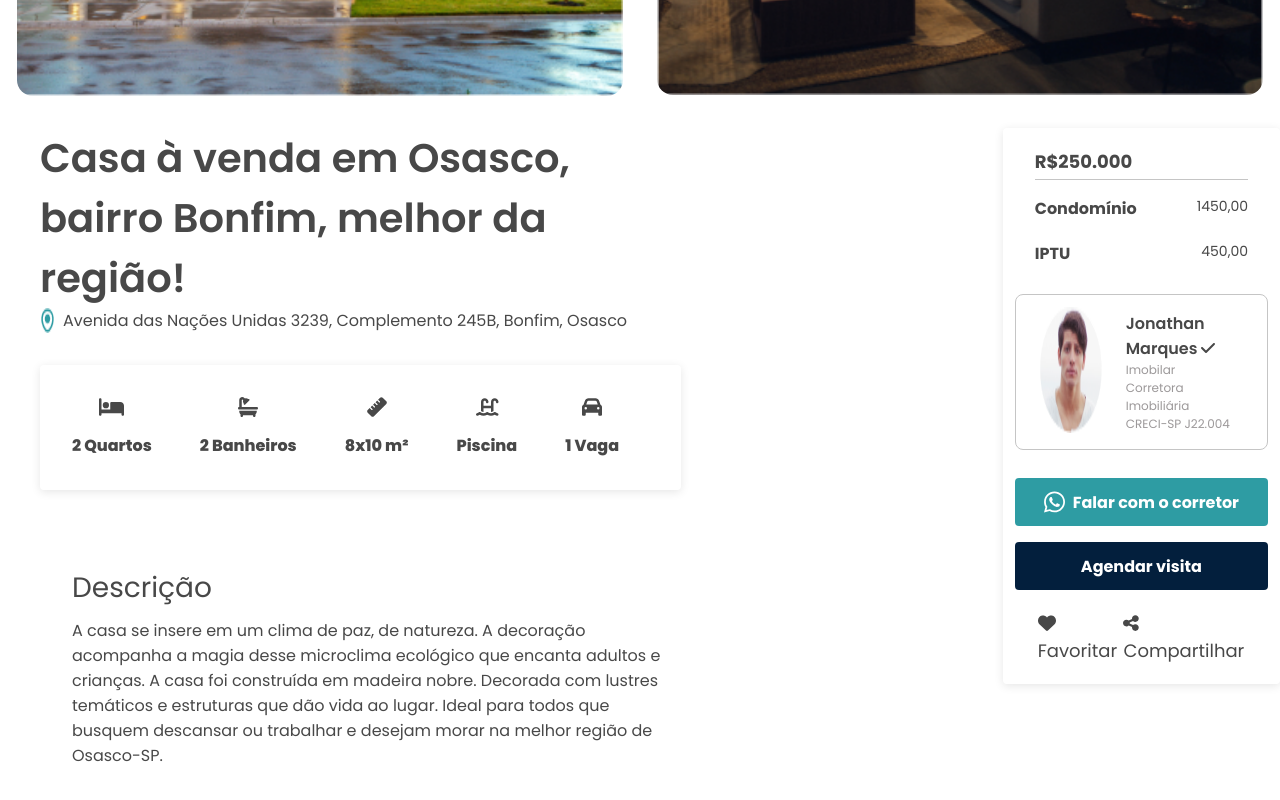
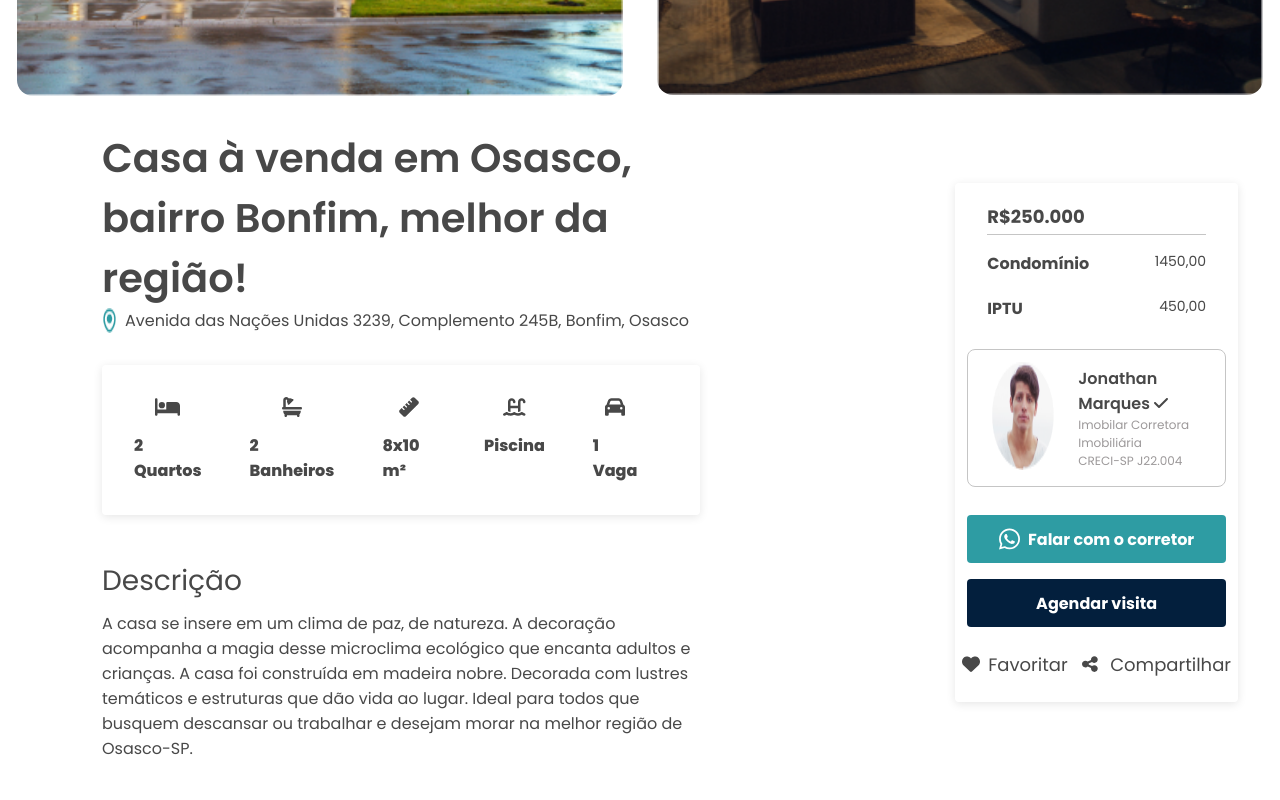
Before and after one commit to deboraCs26/desafio-taqtile-debora, a React (Create React App) app: page /home in a window 1280 px wide. Shown: the part 595-1395 px from the top of the page. After the commit the page ends 1356 px from the top, so only its background shows below. Built offline with nearby package versions, Linux system fonts and the light colour scheme.

Commit message:
adjusted

```diff
--- a/src/style/property-description/description.css
+++ b/src/style/property-description/description.css
@@ -1,11 +1,5 @@
-.description-container {
-  display: flex;
-}
-.text-description {
-  margin: 0 40px;
-}
-.title-properties {
-  width: 70%;
+.description-section {
+  padding: 0 60px;
 }
 .card-description {
   display: flex;
@@ -14,7 +8,6 @@
   margin-right: 30px;
   padding: 16px;
 }
-
 .item {
   display: flex;
   flex-direction: column;
@@ -22,20 +15,20 @@
   gap: 4px;
   margin: 16px;
 }
-
 .icon {
   justify-self: flex-start;
   padding-bottom: 12px;
 }
-
 .andress {
   display: flex;
 }
-
-.description {
-  width: 65%;
-  padding: 32px;
+.property-card-container {
+  display: flex;
+  justify-content: center;
+  align-items: center;
+  gap: 60px;
+  margin-inline: 42px;
 }
-.visiting-card {
-  width: 70%;
+.property-visinting {
+  width: 100%;
 }
--- a/src/style/property-description/description.tsx
+++ b/src/style/property-description/description.tsx
@@ -11,8 +11,6 @@ import { H4 } from "../typography/h4";
 import { H2 } from "../typography/h2";
 import { colors } from "../colors";
 import { Separator } from "../separator/separator";
-import imageDoCard from "./image-do-card/img.png"
-import { VisitingCard } from "../visiting-card/visiting-card";
 
 interface DescriptionProps {
   propertyCard: {
@@ -32,7 +30,7 @@ const iconStyle = {
   color: colors.neutral.neutralXDark
 };
 
-export const Description = ({ propertyCard } : DescriptionProps ) => {
+export const Description = ({ propertyCard }: DescriptionProps) => {
 
   const description = [
     { propertyCard: <FontAwesomeIcon icon={faBed} className="icon" style={iconStyle} size="lg" />, title: `${propertyCard.bedrooms} Quartos` },
@@ -43,11 +41,8 @@ export const Description = ({ propertyCard } : DescriptionProps ) => {
   ];
 
   return (
-    <div className="description-container">
-      <div className="text-description">
-        <div className="title-properties">
+    <div className="description-section">
         <H1 color="XDark">{propertyCard.title}</H1>
-        </div>
 
       <div className="andress">
         <img src={location} alt="endereço do imóvel" />
@@ -76,21 +71,5 @@ export const Description = ({ propertyCard } : DescriptionProps ) => {
         </Body2>
       </div>
     </div>
-
-      <div className="visiting-card">
-        <VisitingCard
-          image={imageDoCard}
-          bigPrice="R$250.000"
-          condominiumPrice="Condomínio"
-          locationText="1450,00"
-          iptuText="IPTU"
-          price="450,00"
-          description="Jonathan Marques"
-          captions={["Imobilar Corretora Imobiliária", "CRECI-SP J22.004"]}
-          icon
-        />
-      </div>
-
-    </div>
   );
 };
--- a/src/style/property-description/property-card.tsx
+++ b/src/style/property-description/property-card.tsx
@@ -1,5 +1,8 @@
 import React from "react";
-import {Description} from "./description";
+import { Description } from "./description";
+import { VisitingCard } from "../visiting-card/visiting-card";
+import imageDoCard from "./image-do-card/img.png"
+import { Separator } from "../separator/separator";
 
 export const PropertyCard = () => {
   const propertyData = {
@@ -16,9 +19,29 @@ export const PropertyCard = () => {
     vacancy: true
   };
 
+  const imovelData = {
+    image: imageDoCard,
+    bigPrice: "R$250.000",
+    condominiumPrice: "Condomínio",
+    locationText: "1450,00",
+    iptuText: "IPTU",
+    price: "450,00",
+    description: "Jonathan Marques",
+    captions: ["Imobilar Corretora Imobiliária", "CRECI-SP J22.004"],
+    icon: true,
+  };
+
   return (
-    <div>
-      <Description propertyCard={propertyData} />
+    <div className="property-card-container">
+      <div className="property-card-section">
+        <Description propertyCard={propertyData} />
+      </div>
+
+      <Separator size="XLarge" horizontal />
+      <Separator size="XLarge" horizontal />
+      <div className="property-visinting">
+        <VisitingCard {...imovelData} />
+      </div>
     </div>
   );
 };
--- a/src/style/visiting-card/visiting-card.css
+++ b/src/style/visiting-card/visiting-card.css
@@ -49,7 +49,7 @@
 .container-text-components {
   display: flex;
   justify-content: space-around;
-  padding: 20px 35px;
+  align-items: center;
 }
 .card-button-container {
   display: flex;
--- a/src/style/visiting-card/visiting-card.tsx
+++ b/src/style/visiting-card/visiting-card.tsx
@@ -100,6 +100,7 @@ export const VisitingCard = ({ image, bigPrice, locationText, iptuText, price, c
         </Button>
       </div>
 
+      <Separator size='large' />
       <div className='container-text-components'>
         <H3 color='XDark' weight='regular'><FontAwesomeIcon
           icon={heartIcon}
@@ -107,6 +108,7 @@ export const VisitingCard = ({ image, bigPrice, locationText, iptuText, price, c
           style={heartIconClass ? { color: colors.feedback.feedbackError } : {}} />Favoritar</H3>
         <H3 color='XDark' weight='regular'><FontAwesomeIcon icon={faShareAlt} className='icon-container' /> Compartilhar</H3>
       </div>
+      <Separator size='large' />
     </ContainerCard>
   );
 };
```
Lines whose indentation alone changed are shown as unchanged.
